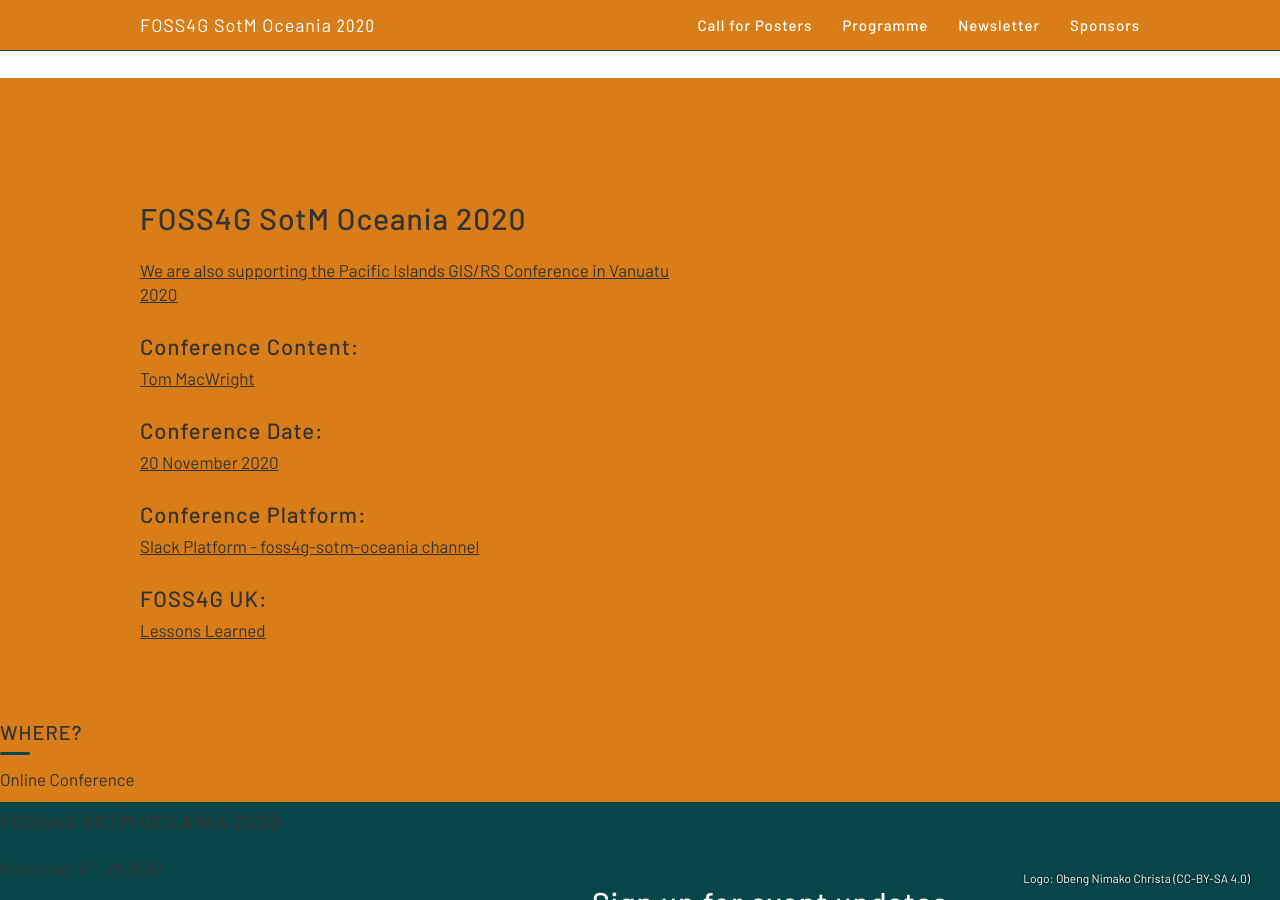
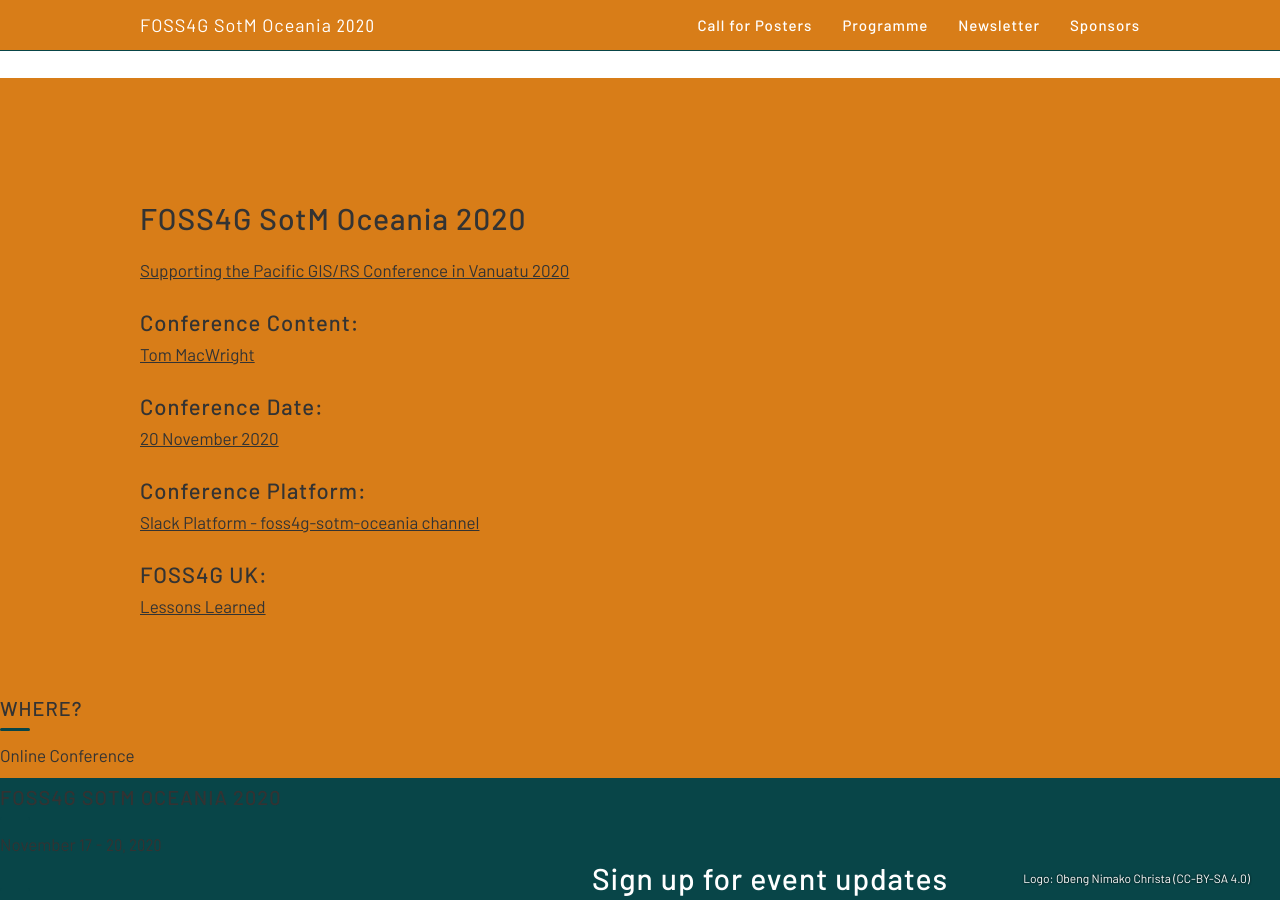
Before and after one commit to osgeo-oceania/foss4g-sotm-oceania-2020, a Jekyll site: the page built from index.html, in a window 1280 px wide and 900 px high, scrolled down 822 px. Built offline with Jekyll 4.4.1, drawn with Linux system fonts in a browser that asks for light colours.

Commit message:
Update about.html

```diff
--- a/_includes/about.html
+++ b/_includes/about.html
@@ -4,7 +4,7 @@
         <div class="col8 clearfix space-bottom2 contain">
           <div class="col10 margin2r space-bottom2">
             <h1 class="space-bottom2">FOSS4G SotM Oceania 2020</h1>
-      	    <p> <a href="https://www.picgisrs.org/conference-venue/" rel="noopener noreferrer" target="_blank">We are also supporting the Pacific Islands GIS/RS Conference in Vanuatu 2020</a> </p>
+      	    <p> <a href="https://www.picgisrs.org/conference-venue/" rel="noopener noreferrer" target="_blank">Supporting the Pacific GIS/RS Conference in Vanuatu 2020</a> </p>
 	    <p> <h2>Conference Content:</h2> <a href="https://macwright.org/2020/06/21/ethics-in-geo.html" rel="noopener noreferrer" target="_blank">Tom MacWright</a> </p>
             <p> <h2>Conference Date:</h2> <a href="https://www.strawpoll.me/20423837/r" rel="noopener noreferrer" target="_blank">20 November 2020</a> </p>
 	    <p> <h2>Conference Platform:</h2> <a href="http://maptimeoceania.slack.com/" rel="noopener noreferrer" target="_blank">Slack Platform - foss4g-sotm-oceania channel</a> </p>
```
